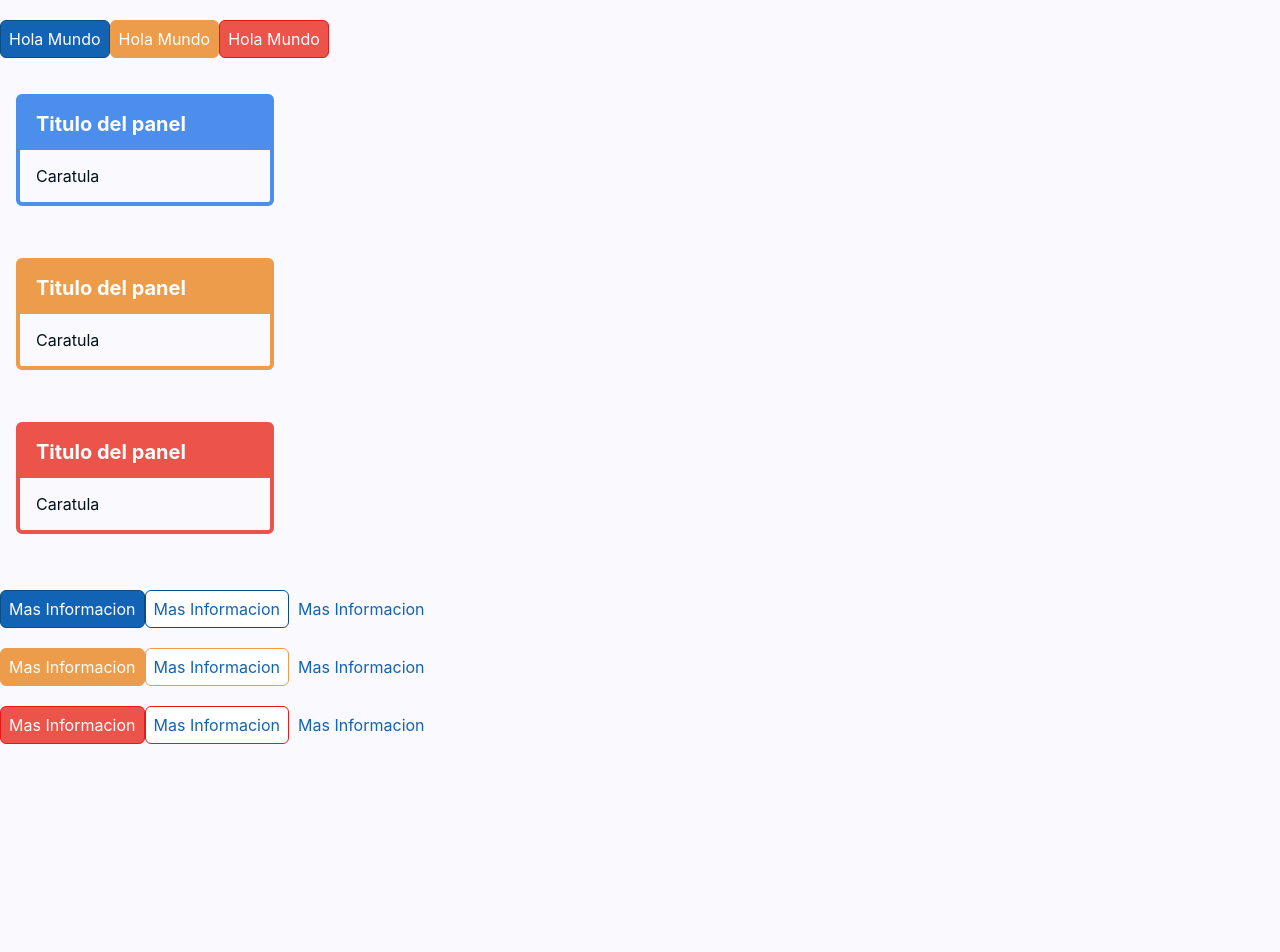
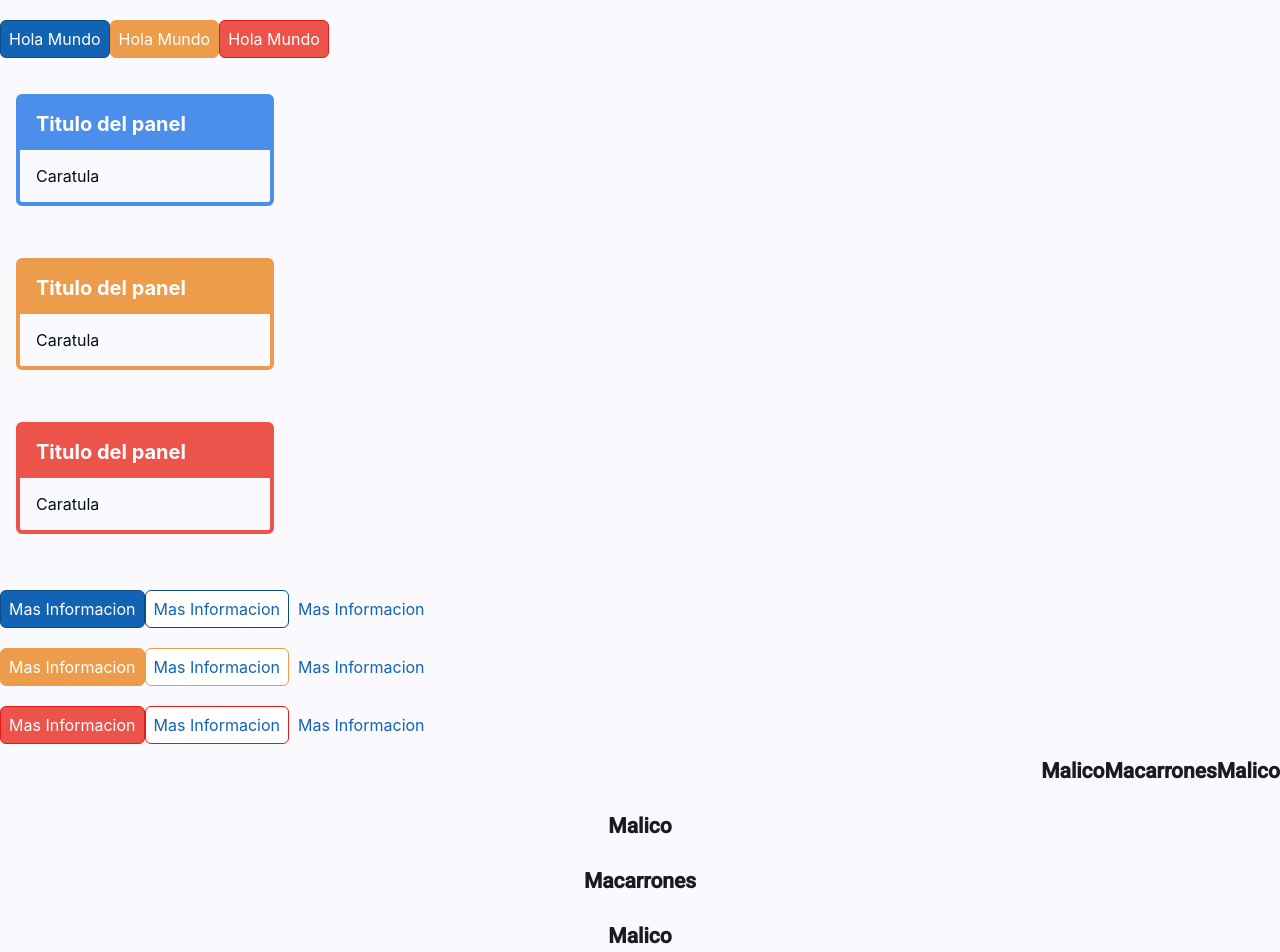
Before and after one commit to IshimiG/interfaces-web, an Angular app: page / in a window 1280 px wide. Shown: the top 952 px of the page. Before the commit the page ends 800 px from the top, so only its background shows below. Built offline with nearby package versions, Linux system fonts and the light colour scheme.

Commit message:
flexExercise

```diff
--- a/angular.json
+++ b/angular.json
@@ -94,5 +94,8 @@
         }
       }
     }
+  },
+  "cli": {
+    "analytics": false
   }
 }
--- a/src/app/app.html
+++ b/src/app/app.html
@@ -28,6 +28,10 @@
 <boton [funcion]="'peligrosa'" [importancia]="'secundaria'">Mas Informacion</boton>
 <boton [funcion]="'peligrosa'" [importancia]="'terciaria'">Mas Informacion</boton>
 
+<flex [direction]="'row'" [justify]="'end'" [align]="'start'">Macarrones</flex>
+<flex [direction]="'column'" [justify]="'center'" [align]="'center'">Macarrones</flex>
+
+<div class="flex direction--row justify--center align--end"></div>
 
 
 <router-outlet />
--- a/src/app/app.ts
+++ b/src/app/app.ts
@@ -3,10 +3,11 @@ import { RouterOutlet } from '@angular/router';
 import { MatButtonModule } from '@angular/material/button';
 import { Boton } from './components/ui/boton/boton';
 import { Panel } from './components/ui/panel/panel';
+import { Flex } from './components/ui/flex/flex';
 
 @Component({
   selector: 'app-root',
-  imports: [RouterOutlet, MatButtonModule, Boton, Panel],
+  imports: [RouterOutlet, MatButtonModule, Boton, Panel, Flex],
   templateUrl: './app.html',
   styleUrl: './app.scss'
 })
--- /dev/null
+++ b/src/app/components/ui/flex/flex.html
@@ -0,0 +1,5 @@
+<div class="flex direction--{{direction}} align--{{align}} justify--{{justify}}">
+    <h2>Malico</h2>
+    <h2><ng-content></ng-content></h2>
+    <h2>Malico</h2>
+</div>
--- /dev/null
+++ b/src/app/components/ui/flex/flex.scss
@@ -0,0 +1,33 @@
+.flex {
+    display: flex;
+}
+
+.direction--row {
+    flex-direction: row;
+}
+
+.direction--column {
+    flex-direction: column;
+}
+
+.align--center {
+    align-items: center;
+}
+
+.aling--start {
+    align-items: flex-start;
+}
+
+.aling--end {
+    align-items: flex-end;
+}
+
+.justify--center {
+    justify-content: center;
+}
+.justify--start {
+    justify-content: flex-start;
+}
+.justify--end {
+    justify-content: flex-end;
+}
--- /dev/null
+++ b/src/app/components/ui/flex/flex.ts
@@ -0,0 +1,26 @@
+import { Component, Input, ViewEncapsulation } from '@angular/core';
+import { CommonModule } from '@angular/common';
+
+@Component({
+    selector: 'flex',
+    standalone: true,
+    imports: [CommonModule],
+    templateUrl: './flex.html',
+    styleUrls: ['./flex.scss'],
+    encapsulation: ViewEncapsulation.None
+})
+export class Flex {
+    @Input() direction: 'row' | 'column' = 'row';
+    @Input() justify: 'start' | 'center' | 'end' | 'between' = 'start';
+    @Input() align: 'start' | 'center' | 'end' = 'start';
+
+    directionClass(): string {
+        return `flex-${this.direction}`;
+    }
+    justifyClass(): string {
+        return `justify-${this.justify}`;
+    }
+    alignClass(): string {
+        return `align-${this.align}`;
+    }
+}
--- /dev/null
+++ b/src/app/components/ui/flex2/flex2.html
@@ -0,0 +1,3 @@
+<div [ngClass]="clases">
+    <ng-content></ng-content>
+</div>
--- a/src/styles.scss
+++ b/src/styles.scss
@@ -200,3 +200,34 @@ body { margin: 0; font-family: Roboto, "Helvetica Neue", sans-serif; }
   .g--padding-right-#{$i} { padding-right: var(--mlt-sys-padding-#{$i}); }
   .g--padding-left-#{$i} { padding-left: var(--mlt-sys-padding-#{$i}); }
 }
+
+.flex {
+  display: flex;
+
+  &--direction-row {
+    flex-direction: row;
+  }
+  &--direction-column {
+    flex-direction: column;
+  }
+
+  &--align-center {
+    align-items: center;
+  }
+  &--align-start {
+    align-items: flex-start;
+  }
+  &--align-end {
+    align-items: flex-end;
+  }
+
+  &--justify-center {
+    justify-content: center;
+  }
+  &--justify-start {
+    justify-content: flex-start;
+  }
+  &--justify-end {
+    justify-content: flex-end;
+  }
+}
```
Also changed, not shown: src/app/components/ui/flex2/flex2.scss (added, +29 -0 lines), src/app/components/ui/flex2/flex2.ts (added, +28 -0 lines).
